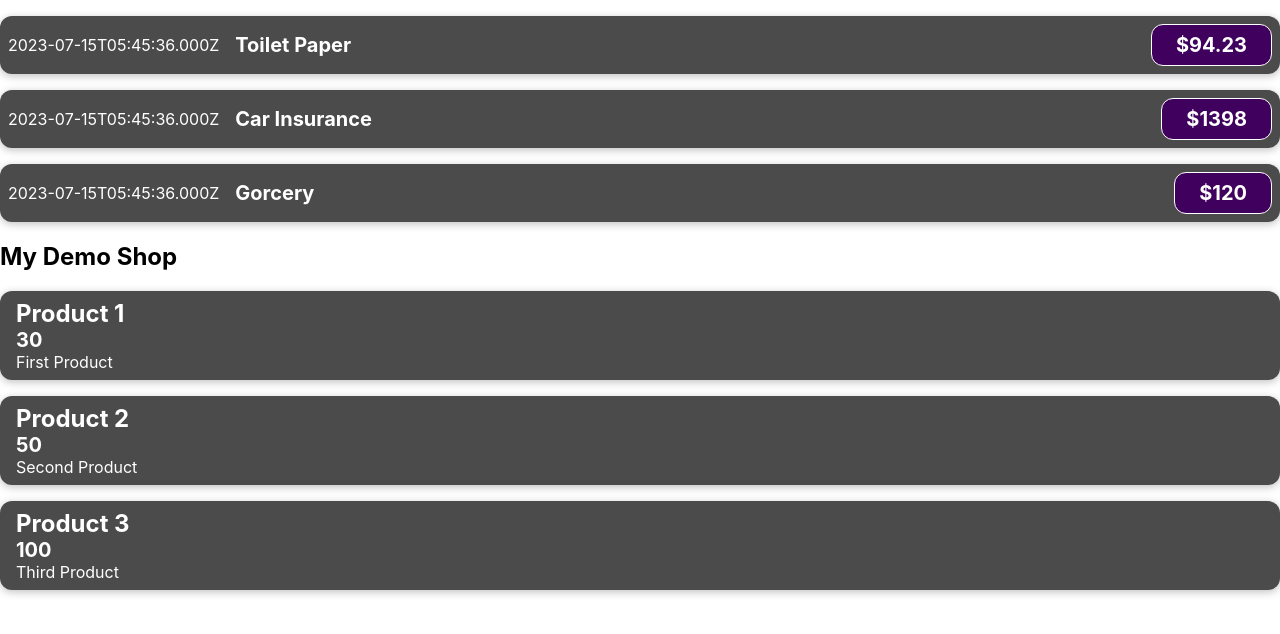
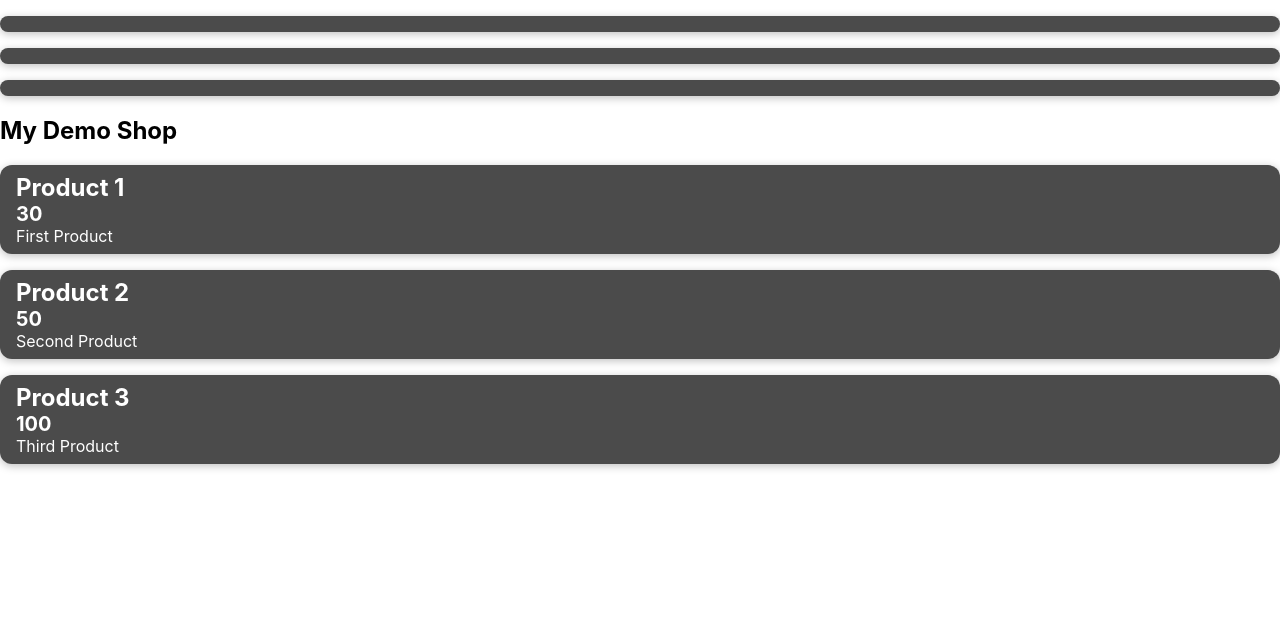
Before and after one commit to dmuduli/reactJS_Learning, a React (Create React App) app in the folder my-app/: page / in a window 1280 px wide. Shown: the top 634 px of the page. Built offline with nearby package versions, Linux system fonts and the light colour scheme.

Commit message:
create card component and call in expense items

```diff
--- a/my-app/src/Components/Card/Card.css
+++ b/my-app/src/Components/Card/Card.css
@@ -0,0 +1,7 @@
+.expense-item {
+  box-shadow: 0 2px 8px rgba(0, 0, 0, 0.25);
+  padding: 0.5rem;
+  margin: 1rem 0;
+  border-radius: 12px;
+  background-color: #4b4b4b;
+}
--- a/my-app/src/Components/Card/Card.js
+++ b/my-app/src/Components/Card/Card.js
@@ -0,0 +1,9 @@
+import React from "react";
+import "./Card.css";
+
+function Card(props) {
+  const classes = `card ${props.className}`;
+  return <div className={classes}>{props.childern}</div>;
+}
+
+export default Card;
--- /dev/null
+++ b/my-app/src/Components/ExpenseItem/ExpenseDate.css
@@ -0,0 +1,4 @@
+.expense-item_date {
+  font-size: 1rem;
+  color: #ffffff;
+}
--- /dev/null
+++ b/my-app/src/Components/ExpenseItem/ExpenseDate.js
@@ -0,0 +1,17 @@
+import React from "react";
+import "./ExpenseDate.css";
+
+function ExpenseDate(props) {
+  const month = props.expenseDate.toLocaleString("en-Us", { month: "long" });
+  const day = props.expenseDate.toLocaleString("en-Us", { day: "2-digit" });
+  const year = props.expenseDate.getFullYear();
+  return (
+    <div className="expense-item_date">
+      <div>{month}</div>
+      <div>{year}</div>
+      <div>{day}</div>
+    </div>
+  );
+}
+
+export default ExpenseDate;
--- a/my-app/src/Components/ExpenseItem/ExpenseItem.css
+++ b/my-app/src/Components/ExpenseItem/ExpenseItem.css
@@ -2,15 +2,6 @@
   display: flex;
   justify-content: space-between;
   align-items: center;
-  box-shadow: 0 2px 8px rgba(0, 0, 0, 0.25);
-  padding: 0.5rem;
-  margin: 1rem 0;
-  border-radius: 12px;
-  background-color: #4b4b4b;
-}
-.expense-item__date {
-  font-size: 1rem;
-  color: #ffffff;
 }
 
 .expense-item__description {
--- a/my-app/src/Components/ExpenseItem/ExpenseItem.js
+++ b/my-app/src/Components/ExpenseItem/ExpenseItem.js
@@ -1,16 +1,14 @@
 import "./ExpenseItem.css";
+import ExpenseDate from "./ExpenseDate";
+import Card from "../Card/Card";
 
 function ExpenseItem(props) {
   return (
-    <div className="expense-item">
-      <div className="expense-item__date">
-        {props.expensesDate.toISOString()}
-      </div>
-      <div className="expense-item__description">
-        <h2>{props.expensesTitle}</h2>
-        <div className="expense-item__price">{props.expensesPrice}</div>
-      </div>
-    </div>
+    <Card className="expense-item">
+      <ExpenseDate expenseDate={props.expensesDate} />
+      <h2 className="expense-item_title">{props.expensesTitle}</h2>
+      <div className="expense-item__price">{props.expensesPrice}</div>
+    </Card>
   );
 }
 
```
